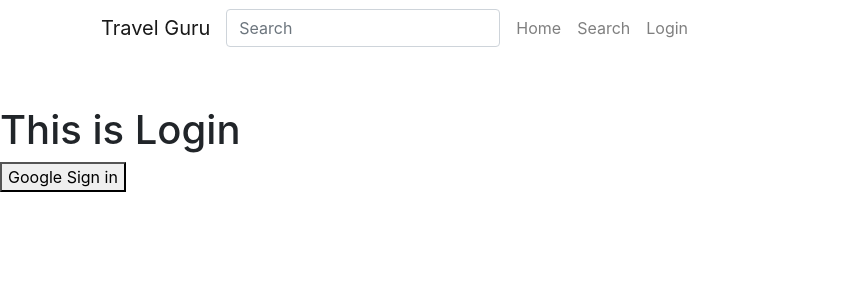
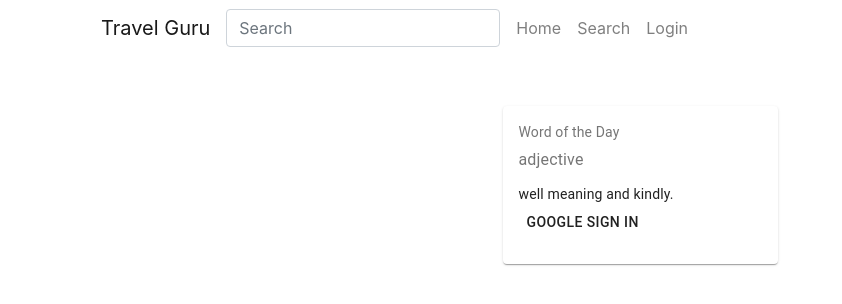
Before and after one commit to mimnets/travel-guru, a React (Create React App) app: page /login in a window 1280 px wide. Shown: the top 304 px of the page, without its empty margins (0-842 px from the left). Built offline with nearby package versions, Linux system fonts and the light colour scheme.

Commit message:
login page

```diff
--- a/src/components/Login/Login.js
+++ b/src/components/Login/Login.js
@@ -4,14 +4,40 @@
 import firebaseConfig from './firebase.config';
 import { UserContext } from '../../App';
 import { useHistory, useLocation } from 'react-router-dom';
+import { makeStyles } from '@material-ui/core/styles';
+import Card from '@material-ui/core/Card';
+import CardActions from '@material-ui/core/CardActions';
+import CardContent from '@material-ui/core/CardContent';
+import Button from '@material-ui/core/Button';
+import Typography from '@material-ui/core/Typography';
+import { Grid } from '@material-ui/core';
 
+const useStyles = makeStyles({
+    root: {
+        display: 'flex',
+        minWidth: 275,
+
+    },
+    bullet: {
+        display: 'inline-block',
+        margin: '0 2px',
+        transform: 'scale(0.8)',
+    },
+    title: {
+        fontSize: 14,
+    },
+    pos: {
+        marginBottom: 12,
+    },
+});
 
 const Login = () => {
+    const classes = useStyles();
     const [loggedInUser, setLoggedInUser] = useContext(UserContext);
     const history = useHistory();
     const location = useLocation();
-    const { from } = location.state || { from: { pathname: "/"}};
-    if(firebase.apps.length === 0){
+    const { from } = location.state || { from: { pathname: "/" } };
+    if (firebase.apps.length === 0) {
         firebase.initializeApp(firebaseConfig);
     }
 
@@ -19,22 +45,41 @@
     const handleGoogleSignIn = () => {
         const googleSignInprovider = new firebase.auth.GoogleAuthProvider();
         firebase.auth().signInWithPopup(googleSignInprovider)
-    .then(function(result) {
-        const {displayName, email} = result.user;
-        const signedInUser = {name: displayName, email};
+            .then(function (result) {
+                const { displayName, email } = result.user;
+                const signedInUser = { name: displayName, email };
                 setLoggedInUser(signedInUser);
                 history.replace(from);
                 // ...
-      }).catch(function(error) {
+            }).catch(function (error) {
                 const errorMessage = error.message;
                 console.log(errorMessage);
             });
     }
     return (
 
-        <div>
-            <h1>This is Login</h1>
-            <button onClick={handleGoogleSignIn}>Google Sign in</button>
+        <div style={{display:'flex', justifyContent:'center'}}>
+
+                <Card className={classes.root}>
+                    <CardContent>
+                        <Typography className={classes.title} color="textSecondary" gutterBottom>
+                            Word of the Day
+                            </Typography>
+                        <Typography variant="h5" component="h2">
+
+                        </Typography>
+                        <Typography className={classes.pos} color="textSecondary">
+                            adjective
+                        </Typography>
+                        <Typography variant="body2" component="p">
+                            well meaning and kindly.
+                        </Typography>
+                        <Typography variant="body2" component="p">
+                        <Button onClick={handleGoogleSignIn}>Google Sign in</Button>
+                        </Typography>
+                    </CardContent>
+                </Card>
+
         </div>
     );
 };
```
Lines whose indentation alone changed are shown as unchanged.
